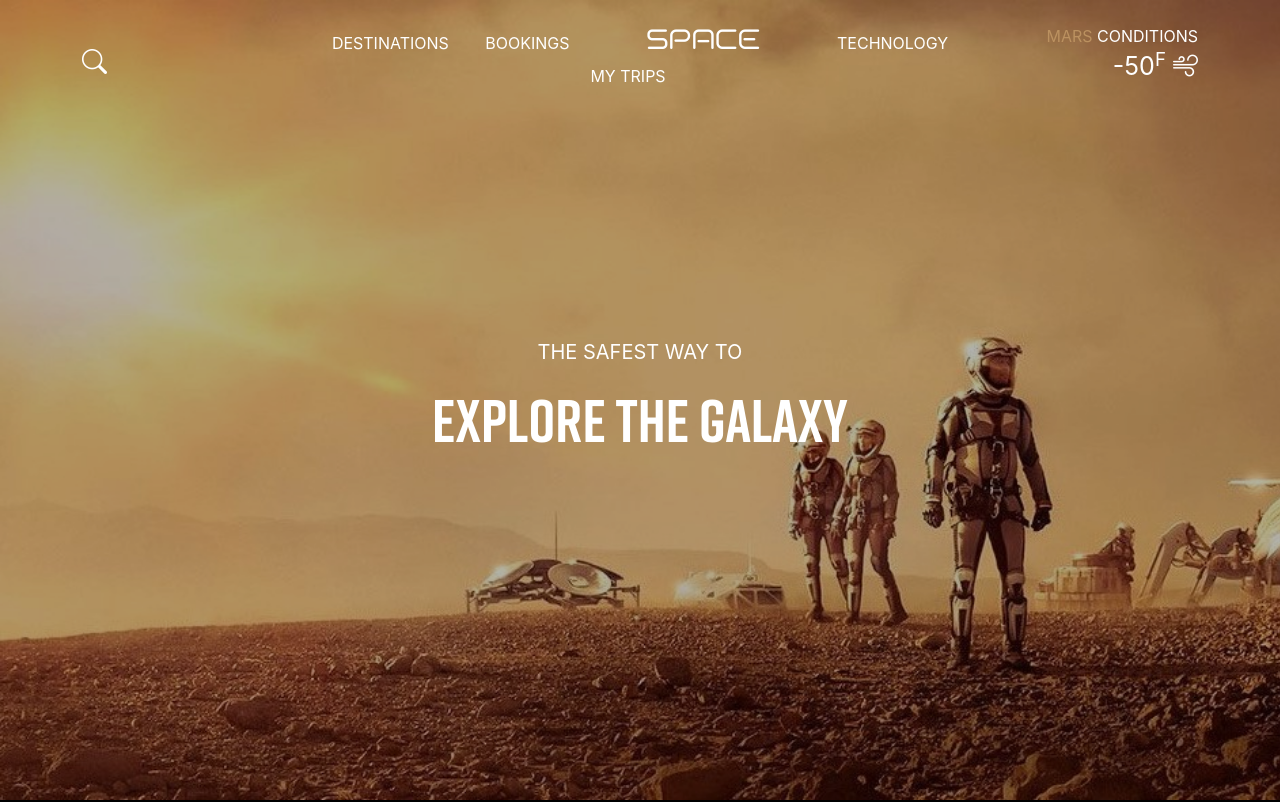
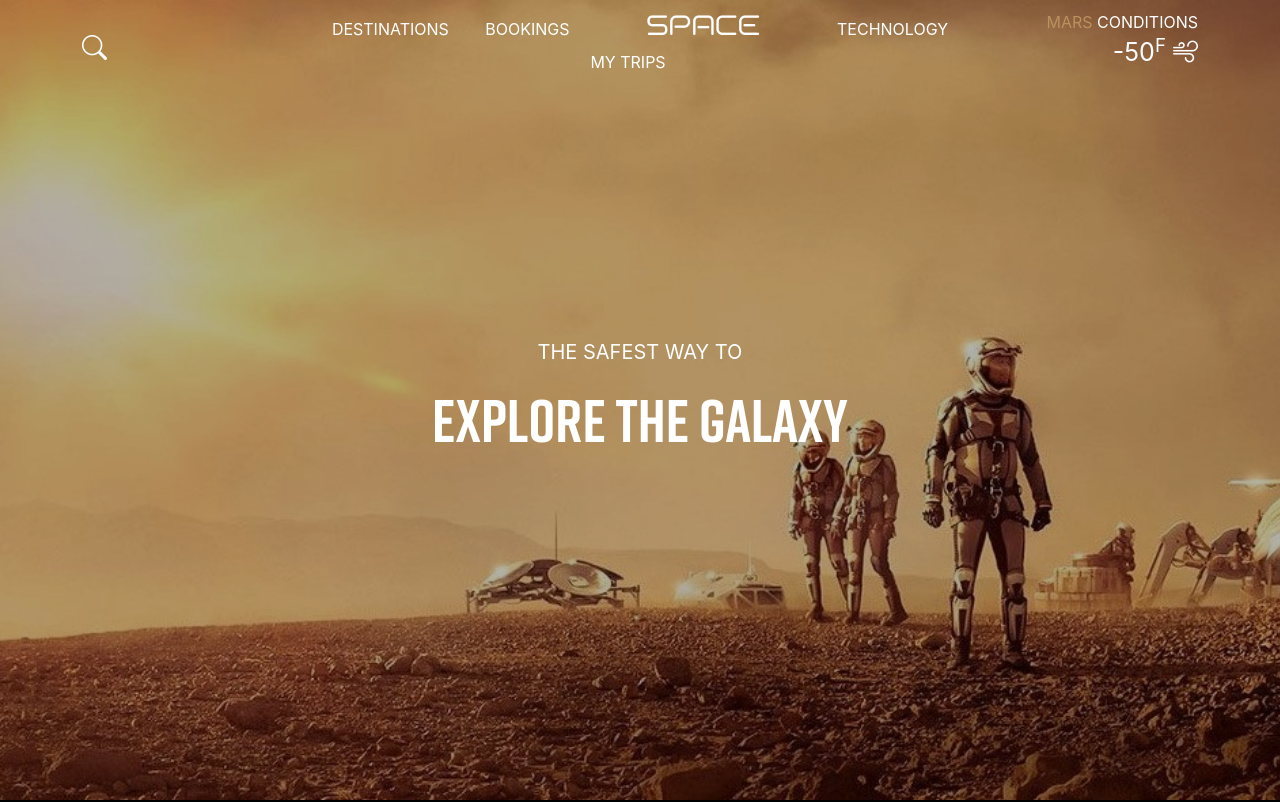
Before and after one commit to Reem122/explore-space, a plain HTML site: page index.html in a window 1280 px wide. Shown: the top 802 px of the page. Drawn offline with nearby package versions, Linux system fonts and the light colour scheme.

Commit message:
Add files via upload

```diff
--- a/index.html
+++ b/index.html
@@ -9,11 +9,11 @@
     <title>Explore Space</title>
   </head>
   <body id="bootstrap-overrides">
-    <nav class="text-uppercase position-fixed top-0 start-0 end-0 p-3" id="nav">
+    <nav class="text-uppercase position-fixed top-0 start-0 end-0" id="nav">
       <div class="container">
-        <div class="row mt-1 m-b">
-          <div class="col-2 text-start d-flex justify-content-start align-items-center align-middle"><div><i class="bi bi-search"></i></div></div>
-          <div class="col-8 text-center d-flex justify-content-center align-items-center">
+        <div class="row mt-1 mb-1">
+          <div class="col-2 text-start d-flex justify-content-start align-items-center"><div><i class="bi bi-search"></i></div></div>
+          <div class="col-8 text-center d-flex justify-content-center align-items-center mt-1 mb-1">
             <ul class="list-inline">
               <li class="list-inline-item ms-4"><a href="#">destinations</a></li>
               <li class="list-inline-item ms-4 me-4"><a href="#">bookings</a></li>
@@ -324,5 +324,6 @@
       </div>
     </footer>
     <script src="https://cdn.jsdelivr.net/npm/bootstrap@5.0.1/dist/js/bootstrap.bundle.min.js" integrity="sha384-gtEjrD/SeCtmISkJkNUaaKMoLD0//ElJ19smozuHV6z3Iehds+3Ulb9Bn9Plx0x4" crossorigin="anonymous"></script>
+    <script src="script.js"></script>
   </body>
 </html>
--- /dev/null
+++ b/script.js
@@ -0,0 +1,17 @@
+window.onscroll = function(){
+    if(window.scrollY < 140){
+        document.getElementById('nav').classList.add('transparent-nav');
+        document.getElementById('nav').classList.remove('beige-nav');
+        document.getElementById('nav').classList.remove('black-nav');
+    }
+    if(window.scrollY >= 140){
+        document.getElementById('nav').classList.add('beige-nav');
+        document.getElementById('nav').classList.remove('transparent-nav');
+        document.getElementById('nav').classList.remove('black-nav');
+    }
+    if(window.scrollY >= 510){
+        document.getElementById('nav').classList.add('black-nav');
+        document.getElementById('nav').classList.remove('transparent-nav');
+        document.getElementById('nav').classList.remove('beige-nav');
+    }
+}
```
